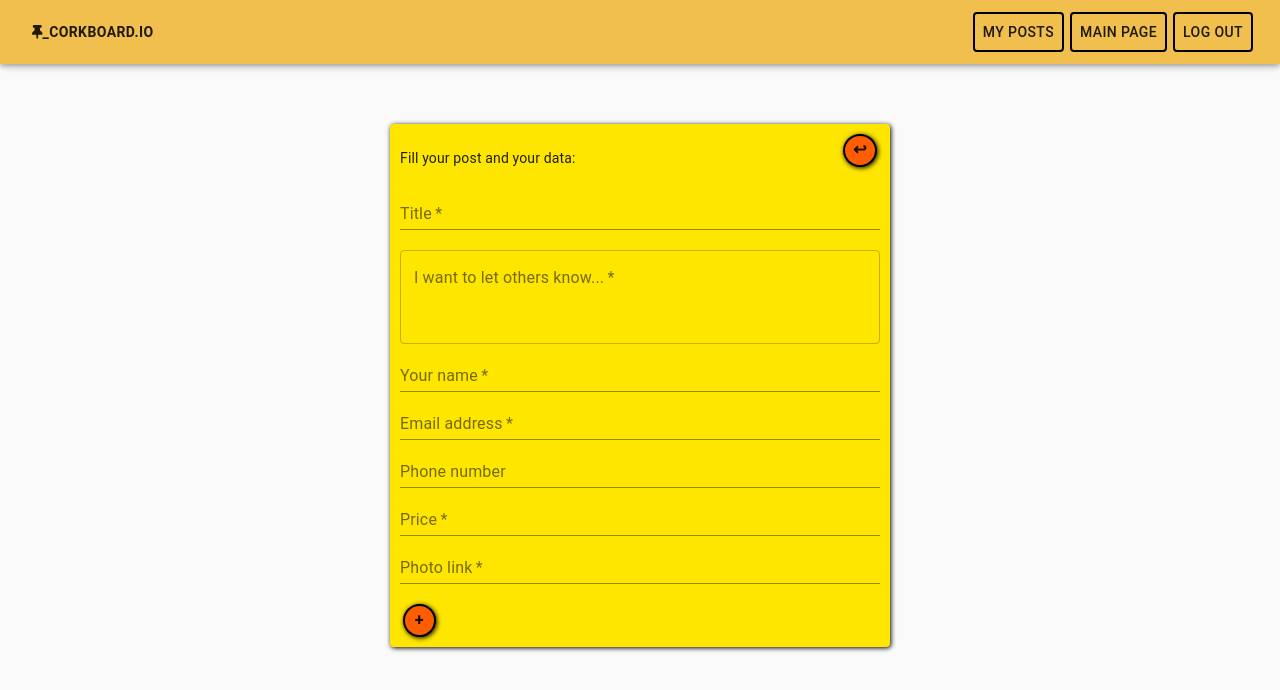
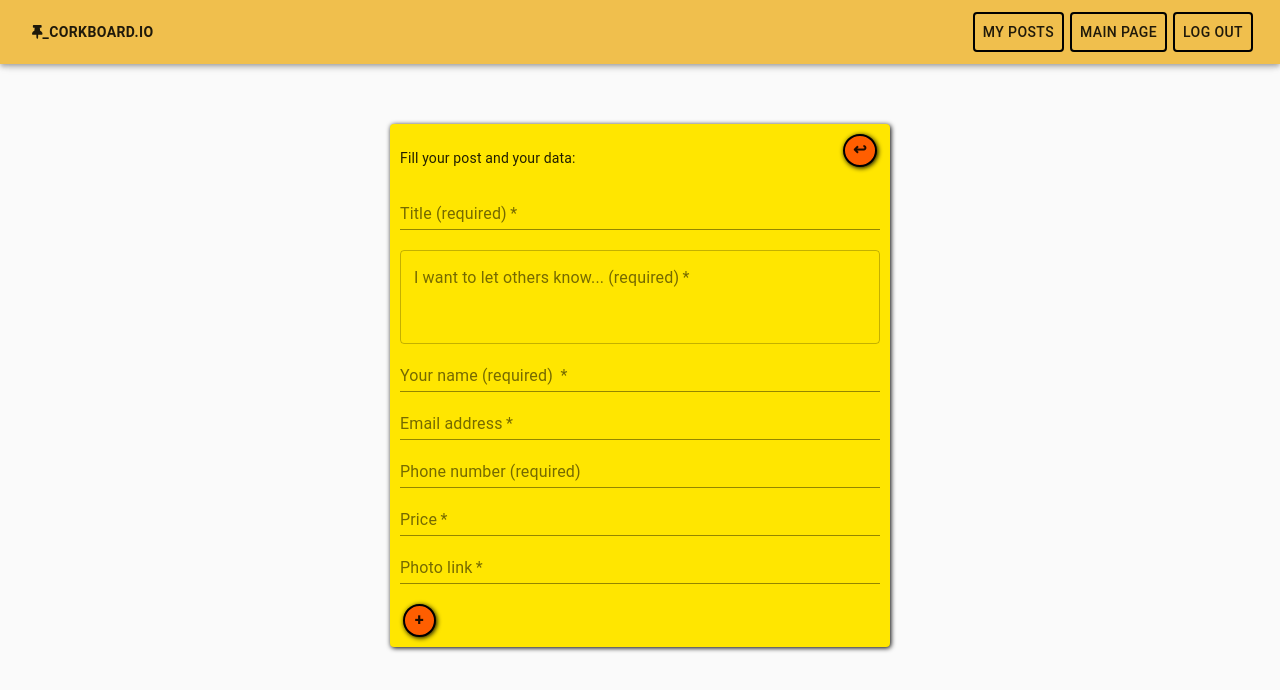
Before and after one commit to wnwarchdev/BulletinBoard, a React (Create React App) app: page /post/add in a window 1280 px wide. Shown: the top 690 px of the page. Built offline with nearby package versions, Linux system fonts and the light colour scheme.

Commit message:
Add server validation; Re-add logged user condition; update PostIt and Post components; add new endpoint for post edit

```diff
--- a/src/components/common/PostIt/PostIt.js
+++ b/src/components/common/PostIt/PostIt.js
@@ -14,7 +14,7 @@ const Component = ({ title, created, author, _id }) => {
   return (
     <Link to={`${process.env.PUBLIC_URL}/post/${_id}`} className={styles.root}>
       <Card className={styles.card}>
-        <p>{created}</p>
+        <p>{created.slice(0, 10)}</p>
         <h2>{title}</h2>
         <p>By: {author}</p>
       </Card>
--- a/src/components/views/Post/Post.js
+++ b/src/components/views/Post/Post.js
@@ -3,6 +3,7 @@ import PropTypes from 'prop-types';
 import Card from '@material-ui/core/Card';
 import Button from '@material-ui/core/Button';
 import { NavLink } from 'react-router-dom';
+import { NotFound } from '../NotFound/NotFound';
 
 
 import styles from './Post.module.scss';
@@ -10,6 +11,7 @@ import styles from './Post.module.scss';
 import { connect } from 'react-redux';
 //import { getAll } from '../../../redux/postsRedux';
 import { getPost, fetchPost } from '../../../redux/postsRedux';
+import { getUser } from '../../../redux/loginRedux';
 
 class Component extends React.Component {
 
@@ -20,10 +22,11 @@ class Component extends React.Component {
 
 
   render() {
-    const { post } = this.props;
+    const { post, user } = this.props;
     console.log ('object: ',this.props);
     const { title, created, author, price, phone, email, text } = post; // text, price, email, phone, author, created
     console.log ('prop: ', post);
+    if (user.logged) {
       return (
         <div className={styles.root}>
 
@@ -43,6 +46,9 @@ class Component extends React.Component {
         </div>
 
       );
+    } else {
+      return <NotFound />;
+    }
   }
 }
 
@@ -50,11 +56,13 @@ Component.propTypes = {
   post: PropTypes.object,
   match: PropTypes.object,
   fetchPost: PropTypes.func,
+  user: PropTypes.object,
 };
 
 const mapStateToProps = (state, props) => ({
   post: getPost(state),
   //posts: getAll(state),
+  user: getUser(state),
 });
 
 const mapDispatchToProps = dispatch => ({
--- a/src/components/views/PostAdd/PostAdd.js
+++ b/src/components/views/PostAdd/PostAdd.js
@@ -55,12 +55,12 @@ class Component extends React.Component {
           <Card className={styles.card}>
             <Button className={styles.goback} component={NavLink} exact to={`${process.env.PUBLIC_URL}/`} ><h3>&#8617;</h3></Button>
             <p>Fill your post and your data:</p>
-            <TextField required id="title" name="title" label="Title" fullWidth value={this.state.title}  onChange={(e) => this.setState({ title: e.target.value })}/>
+            <TextField required id="title" name="title" label="Title  (required)" fullWidth value={this.state.title}  onChange={(e) => this.setState({ title: e.target.value })}/>
             <br></br><br></br>
-            <TextField required id="text" name="text" label="I want to let others know..." multiline variant="outlined" rows={3} fullWidth value={this.state.text}  onChange={(e) => this.setState({ text: e.target.value })}/>
-            <TextField required id="author" name="author" label="Your name" fullWidth value={this.state.author}  onChange={(e) => this.setState({ author: e.target.value })}/>
+            <TextField required id="text" name="text" label="I want to let others know...  (required)" multiline variant="outlined" rows={3} fullWidth value={this.state.text}  onChange={(e) => this.setState({ text: e.target.value })}/>
+            <TextField required id="author" name="author" label="Your name (required) " fullWidth value={this.state.author}  onChange={(e) => this.setState({ author: e.target.value })}/>
             <TextField required id="email" name="email" label="Email address" fullWidth value={this.state.email}  onChange={(e) => this.setState({ email: e.target.value })}/>
-            <TextField id="phone" name="phone" label="Phone number" fullWidth value={this.state.phone}  onChange={(e) => this.setState({ phone: e.target.value })}/>
+            <TextField id="phone" name="phone" label="Phone number  (required)" fullWidth value={this.state.phone}  onChange={(e) => this.setState({ phone: e.target.value })}/>
             <TextField required id="price" name="price" label="Price" fullWidth value={this.state.price}  onChange={(e) => this.setState({ price: e.target.value })}/>
             <TextField required id="link" name="link" label="Photo link" fullWidth value={this.state.photo}  onChange={(e) => this.setState({ photo: e.target.value })}/>
             <Button className={styles.submit} onClick={() => this.submit()} component={NavLink} exact to={`${process.env.PUBLIC_URL}/`}><h3>+</h3></Button>
--- a/src/redux/postsRedux.js
+++ b/src/redux/postsRedux.js
@@ -73,6 +73,7 @@ export const postToAPI = (post) => {
   };
 };
 
+
 /* reducer */
 export const reducer = (statePart = [], action = {}) => {
   switch (action.type) {
```
Also changed, not shown: 2 other files (tests, documents, lock files or other folders). Lines whose indentation alone changed are shown as unchanged.
